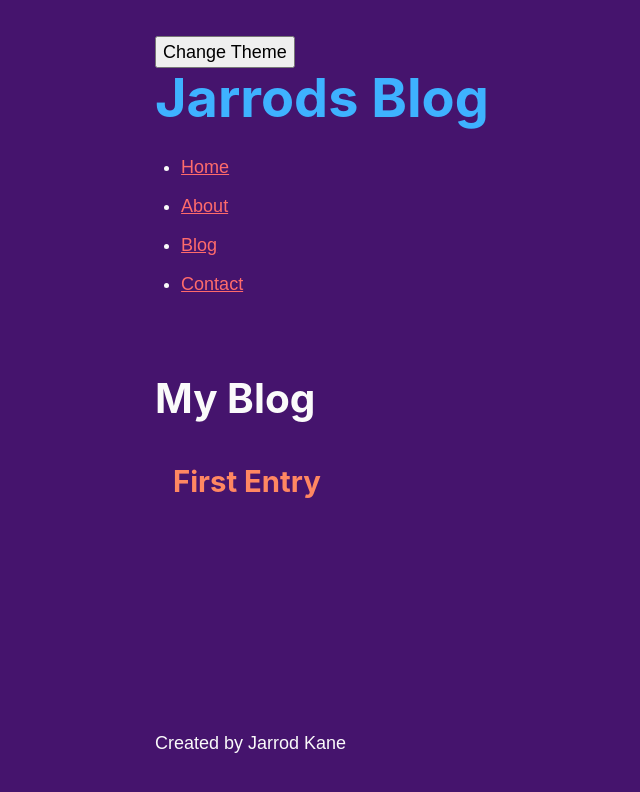
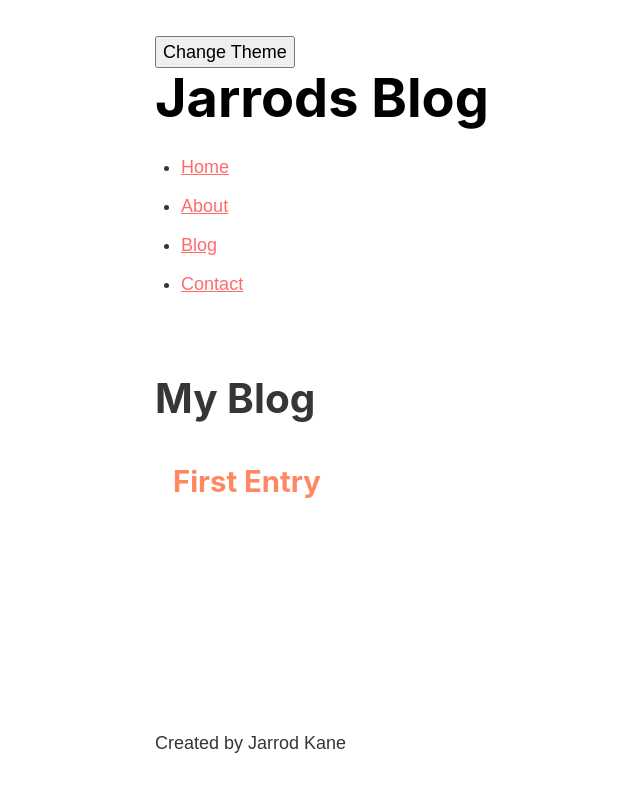
Before and after one commit to JarrodKane/Gatsby-Blog, a Gatsby site: page /blog in a window 1280 px wide. Shown: the whole page, without its empty margins (128-768 px from the left). Built offline with nearby package versions, Linux system fonts and the light colour scheme; Gatsby itself is replaced by a stand-in of ours.

Commit message:
Changing scss over to styled components

```diff
--- a/src/components/AppTheme.js
+++ b/src/components/AppTheme.js
@@ -3,6 +3,7 @@ const LOCAL_STORAGE_KEY = "jarrods.theme"
 
 export const useDarkMode = () => {
   const [theme, setTheme] = useState("dark")
+  const [componentMounted, setComponentMounted] = useState(false)
 
   const themeToggle = () => {
     theme === "light" ? setTheme("dark") : setTheme("light")
@@ -15,10 +16,17 @@ export const useDarkMode = () => {
   }, [])
 
   useEffect(() => {
-    localStorage.setItem(LOCAL_STORAGE_KEY, JSON.stringify(theme))
-  }, [theme])
+    const localTheme = window.localStorage.getItem("theme")
+    if (localTheme) {
+      localStorage.setItem(LOCAL_STORAGE_KEY, JSON.stringify(theme))
+    } else {
+      setTheme("light")
+      window.localStorage.setItem("theme", "light")
+    }
+    setComponentMounted(true)
+  }, [])
 
-  return [theme, themeToggle]
+  return [theme, themeToggle, componentMounted]
 }
 
 export const lightTheme = {
@@ -28,8 +36,17 @@ export const lightTheme = {
   background: "#363537",
 }
 export const darkTheme = {
-  body: " #45146d;",
+  body: "#2f2f2f",
   text: "#FAFAFA",
   toggleBorder: "#6B8096",
-  background: "#45146d",
+  background: "#2f2f2f",
+  h1: "pink",
 }
+
+/*export const darkTheme = {
+  body: "#2f2f2f",
+  text: "#FAFAFA",
+  toggleBorder: "#6B8096",
+  background: "#2f2f2f",
+}
+*/
--- a/src/components/footer.js
+++ b/src/components/footer.js
@@ -1,17 +1,17 @@
-import React from 'react'
-import {graphql, useStaticQuery} from 'gatsby'
+import React from "react"
+import { graphql, useStaticQuery } from "gatsby"
 
-import footerStyles from './footer.module.scss'
+import footerStyles from "../styles/footer.module.scss"
 
 const Footer = () => {
   const data = useStaticQuery(graphql`
-  query {
-    site {
-      siteMetadata {
-        author
+    query {
+      site {
+        siteMetadata {
+          author
+        }
       }
     }
-  }
   `)
 
   return (
@@ -21,4 +21,4 @@ const Footer = () => {
   )
 }
 
-export default Footer;
+export default Footer
--- a/src/components/globalStyles.js
+++ b/src/components/globalStyles.js
@@ -5,4 +5,5 @@ export const GlobalStyles = createGlobalStyle`
     color: ${({ theme }) => theme.text};
     transition: all 0.50s linear;
   }
+
 `
--- a/src/components/header.js
+++ b/src/components/header.js
@@ -1,6 +1,8 @@
 import React from "react"
 import { Link, graphql, useStaticQuery } from "gatsby"
-import headerStyles from "./header.module.scss"
+import headerStyles from "../styles/header.module.scss"
+import styled from "styled-components"
+//import "../styles/header.module.scss"
 
 const Header = props => {
   const data = useStaticQuery(graphql`
@@ -13,13 +15,19 @@ const Header = props => {
     }
   `)
 
+  const light = `#000000`
+  const dark = `#ffff`
+  const Title = styled(props => <Link {...props} />)`
+    color: ${props.theme === "dark" ? dark : light};
+    font-size: 3rem;
+    text-decoration: none;
+  `
+
   return (
     <header className={headerStyles.header}>
       <button onClick={props.themeToggle}>Change Theme</button>
       <h1>
-        <Link className={headerStyles.title} to="/">
-          {data.site.siteMetadata.title}
-        </Link>
+        <Title to="/">{data.site.siteMetadata.title}</Title>
       </h1>
       <nav>
         <ul className={headerStyles.navList}>
--- a/src/components/layout.js
+++ b/src/components/layout.js
@@ -3,12 +3,15 @@ import { ThemeProvider } from "styled-components"
 import "../styles/index.scss"
 import Header from "../components/header"
 import Footer from "../components/footer"
-import layoutStyles from "./layout.module.scss"
+import layoutStyles from "../styles/layout.module.scss"
 import { useDarkMode, lightTheme, darkTheme } from "./AppTheme"
 import { GlobalStyles } from "./globalStyles"
 
 const Layout = props => {
-  const [theme, themeToggle] = useDarkMode()
+  const [theme, themeToggle, componentMounted] = useDarkMode()
+  if (!componentMounted) {
+    return <div />
+  }
   return (
     <ThemeProvider theme={theme === "light" ? lightTheme : darkTheme}>
       <GlobalStyles />
@@ -16,7 +19,7 @@ const Layout = props => {
         <div className={layoutStyles.layer}>
           <div className={layoutStyles.container}>
             <div className={layoutStyles.content}>
-              <Header themeToggle={themeToggle} />
+              <Header themeToggle={themeToggle} theme={theme} />
               {props.children}
             </div>
             <Footer />
--- a/src/pages/blog.js
+++ b/src/pages/blog.js
@@ -2,11 +2,10 @@ import React from "react"
 import Layout from "../components/layout"
 import { Link, graphql, useStaticQuery } from "gatsby"
 
-import blogStyles from "./blog.module.scss"
+import blogStyles from "../styles/blog.module.scss"
 import Head from "../components/head"
 
 const BlogPage = () => {
-
   const data = useStaticQuery(graphql`
     query {
       allMarkdownRemark(sort: { order: DESC, fields: [frontmatter___date] }) {
@@ -42,7 +41,6 @@ const BlogPage = () => {
       </ol>
     </Layout>
   )
-
 }
 
 export default BlogPage
--- a/src/components/header.module.scss
+++ b/src/styles/header.module.scss
@@ -3,11 +3,15 @@
 }
 
 .title {
-  color: #3eb2ff;
+  color: #000000;
   font-size: 3rem;
   text-decoration: none;
 }
-
+.dark {
+  color: #ffff;
+  font-size: 3rem;
+  text-decoration: none;
+}
 .nav-list {
   display: flex;
   list-style-type: none;
@@ -28,3 +32,7 @@
 .active-nav-item {
   color: #62edff;
 }
+
+.dark {
+  color: white;
+}
```
Also changed, not shown: src/styles/blog.module.scss (renamed from src/pages/blog.module.scss), src/styles/footer.module.scss (renamed from src/components/footer.module.scss), src/styles/layout.module.scss (renamed from src/components/layout.module.scss).
